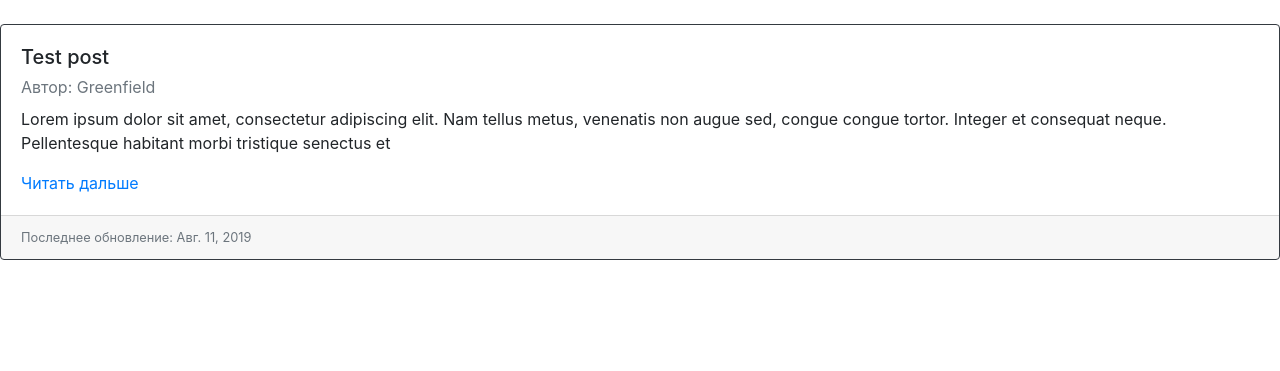
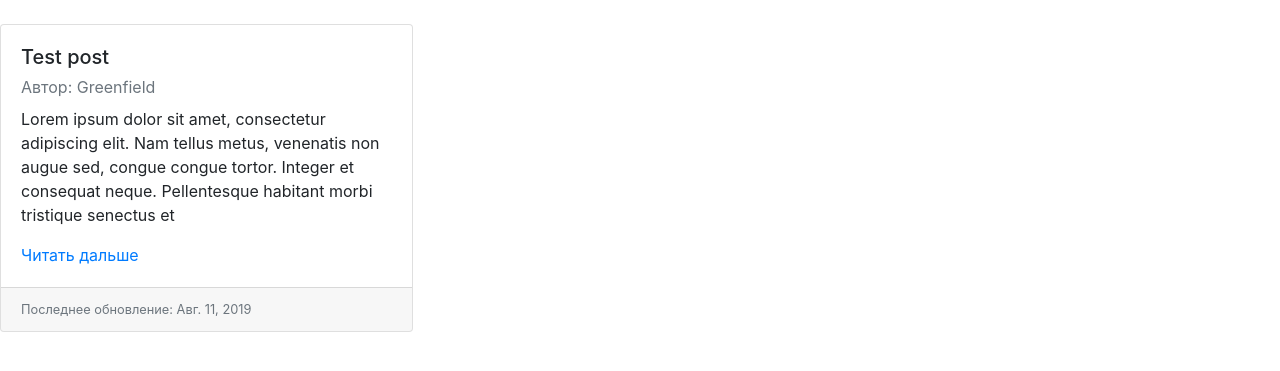
Before and after one commit to k0oda/TestBlog, a Django app: page / in a window 1280 px wide. Shown: the part 56-427 px from the top of the page. Run offline with Django 3.2, Linux system fonts and the light colour scheme; data comes from the database, SQL or seed files in the repository; some libraries are stand-ins or nearby versions.

Commit message:
styling: change card-deck to card-columns, remove dark border of cards

```diff
--- a/TestBlog/blog/templates/blog/post_list.html
+++ b/TestBlog/blog/templates/blog/post_list.html
@@ -1,9 +1,9 @@
 {% extends 'blog/index.html' %}
 
 {% block content %}
-    <div class="card-deck">
+    <div class="card-columns">
         {% for post in posts %}
-            <div class="card border-dark">
+            <div class="card">
                 <div class="card-body">
                     <h5 class="card-title">
                         {{ post.title }}
```
